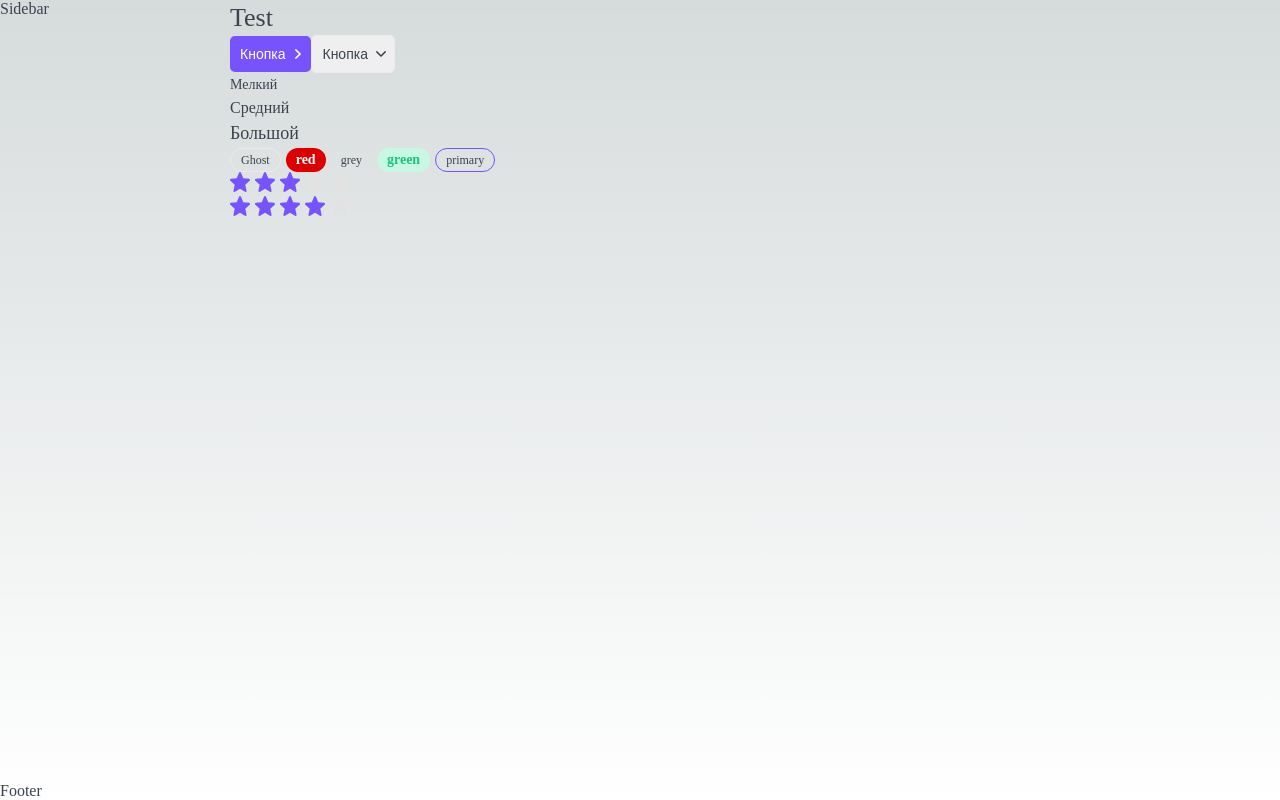
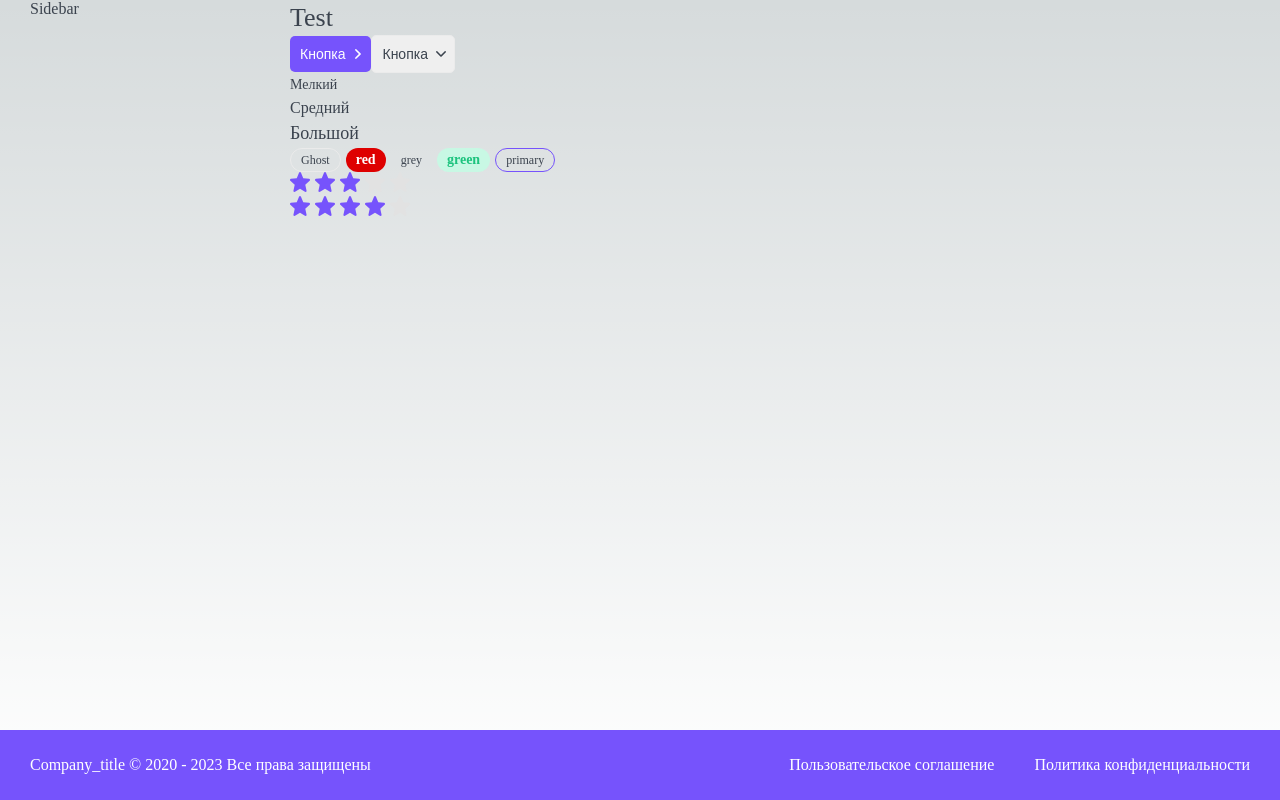
Before and after one commit to kindheart-is-good/nextjs-product-ratings, a Next.js app: page / in a window 1280 px wide. Built offline with nearby package versions, Linux system fonts and the light colour scheme.

Commit message:
Style: Footer component

```diff
--- a/layout/P/Footer/Footer.module.css
+++ b/layout/P/Footer/Footer.module.css
@@ -0,0 +1,21 @@
+.footer {
+	display: grid;
+	grid-template-columns: 1fr auto auto;
+	gap: 10px 40px;
+	color: var(--white);
+	font-size: 16px;
+	line-height: 20px;
+
+	background: var(--primary);
+	padding: 25px 30px;
+}
+
+.footer a:hover {
+	color: var(--gray-light);
+}
+
+@media (max-width: 756px) {
+	.footer {
+		grid-template-columns: 1fr;
+	}
+}
--- a/layout/P/Footer/Footer.tsx
+++ b/layout/P/Footer/Footer.tsx
@@ -1,11 +1,16 @@
 import { FooterProps } from './Footer.props';
 import styles from './Footer.module.css';
 import cn from 'classnames';
+import { format } from 'date-fns';
 
-export const Footer = ({ ...props}: FooterProps): JSX.Element => {
+export const Footer = ({ className, ...props}: FooterProps): JSX.Element => {
 	return (
-		<div {...props}>
-			Footer
-		</div>
+		<footer className={cn(className, styles.footer)} {...props}>
+			<div>
+				Company_title © 2020 - {format(new Date(), 'yyyy')} Все права защищены
+			</div>
+			<a href="#" target="_blank">Пользовательское соглашение</a>
+			<a href="#" target="_blank">Политика конфиденциальности</a>
+		</footer>
 	);
 };
--- a/layout/P/Layout.module.css
+++ b/layout/P/Layout.module.css
@@ -3,6 +3,7 @@
 	grid-template-columns: auto 230px minmax(320px, 1200px) auto;
 	grid-template-rows: auto 1fr auto;
 	min-height: 100vh;
+	gap: 0 30px;
 	grid-template-areas:
 		". header header ."
 		". sidebar body ."
--- a/package.json
+++ b/package.json
@@ -17,6 +17,7 @@
     "@types/react-dom": "18.0.11",
     "classnames": "^2.3.2",
     "cross-env": "^7.0.3",
+    "date-fns": "^2.29.3",
     "eslint-config-next": "13.2.4",
     "next": "13.2.4",
     "react": "18.2.0",
```
Also changed, not shown: 1 other file (tests, documents, lock files or other folders).
